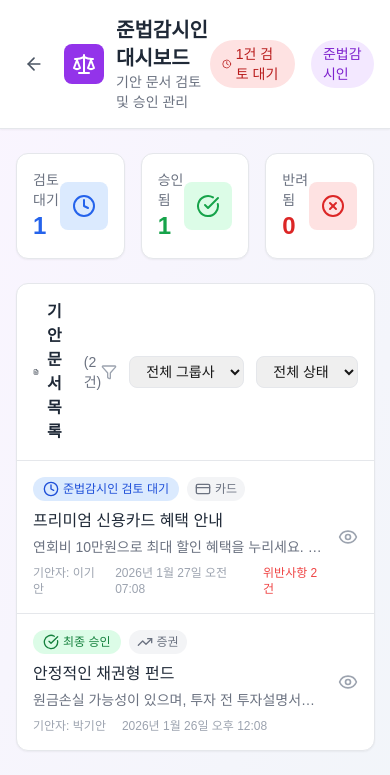
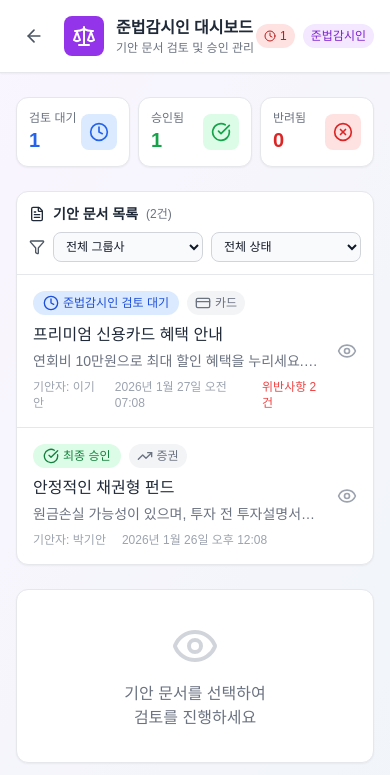
Before and after one commit to yangjae33/ad-compliance-auditor, a Next.js app: page /compliance-officer in a window 390 px wide. Shown: the top 775 px of the page. Built offline with nearby package versions, Linux system fonts and the light colour scheme.

Commit message:
모바일 UI 개선: 대시보드 필터 레이아웃 및 상태 카드 반응형 수정

```diff
--- a/src/app/compliance-officer/page.tsx
+++ b/src/app/compliance-officer/page.tsx
@@ -328,19 +328,20 @@ export default function ComplianceOfficerPage() {
               <div className="bg-purple-600 p-2 rounded-lg">
                 <Scale className="w-6 h-6 text-white" />
               </div>
-              <div>
-                <h1 className="text-xl font-bold text-gray-800">준법감시인 대시보드</h1>
-                <p className="text-sm text-gray-500">기안 문서 검토 및 승인 관리</p>
+              <div className="min-w-0">
+                <h1 className="text-base sm:text-lg md:text-xl font-bold text-gray-800 truncate">준법감시인 대시보드</h1>
+                <p className="text-xs sm:text-sm text-gray-500 truncate">기안 문서 검토 및 승인 관리</p>
               </div>
             </div>
-            <div className="flex items-center gap-4">
+            <div className="flex items-center gap-2 sm:gap-4 flex-shrink-0">
               {pendingCount > 0 && (
-                <div className="bg-red-100 text-red-700 text-sm font-medium px-3 py-1 rounded-full flex items-center gap-1">
-                  <Clock className="w-4 h-4" />
-                  {pendingCount}건 검토 대기
+                <div className="bg-red-100 text-red-700 text-xs sm:text-sm font-medium px-2 sm:px-3 py-1 rounded-full flex items-center gap-1 whitespace-nowrap">
+                  <Clock className="w-3 h-3 sm:w-4 sm:h-4" />
+                  <span className="hidden sm:inline">{pendingCount}건 검토 대기</span>
+                  <span className="sm:hidden">{pendingCount}</span>
                 </div>
               )}
-              <div className="bg-purple-100 text-purple-700 text-sm font-medium px-3 py-1 rounded-full">
+              <div className="bg-purple-100 text-purple-700 text-xs sm:text-sm font-medium px-2 sm:px-3 py-1 rounded-full whitespace-nowrap">
                 준법감시인
               </div>
             </div>
@@ -350,52 +351,52 @@ export default function ComplianceOfficerPage() {
 
       <div className="max-w-7xl mx-auto px-4 py-6">
         {/* Stats Cards */}
-        <div className="grid grid-cols-3 gap-4 mb-6">
+        <div className="grid grid-cols-3 gap-2 sm:gap-4 mb-6">
           <div
-            className="bg-white rounded-xl p-4 shadow-sm border cursor-pointer hover:shadow-md transition-shadow"
+            className="bg-white rounded-xl p-3 sm:p-4 shadow-sm border cursor-pointer hover:shadow-md transition-shadow"
             onClick={() => setFilterStatus("consumer_approved")}
           >
-            <div className="flex items-center justify-between">
-              <div>
-                <p className="text-sm text-gray-500">검토 대기</p>
-                <p className="text-2xl font-bold text-blue-600">
+            <div className="flex items-center justify-between gap-2">
+              <div className="min-w-0">
+                <p className="text-xs sm:text-sm text-gray-500 whitespace-nowrap">검토 대기</p>
+                <p className="text-xl sm:text-2xl font-bold text-blue-600">
                   {drafts.filter(d => d.status === "consumer_approved").length}
                 </p>
               </div>
-              <div className="bg-blue-100 p-3 rounded-lg">
-                <Clock className="w-6 h-6 text-blue-600" />
+              <div className="bg-blue-100 p-2 sm:p-3 rounded-lg flex-shrink-0">
+                <Clock className="w-5 h-5 sm:w-6 sm:h-6 text-blue-600" />
               </div>
             </div>
           </div>
           <div
-            className="bg-white rounded-xl p-4 shadow-sm border cursor-pointer hover:shadow-md transition-shadow"
+            className="bg-white rounded-xl p-3 sm:p-4 shadow-sm border cursor-pointer hover:shadow-md transition-shadow"
             onClick={() => setFilterStatus("approved")}
           >
-            <div className="flex items-center justify-between">
-              <div>
-                <p className="text-sm text-gray-500">승인됨</p>
-                <p className="text-2xl font-bold text-green-600">
+            <div className="flex items-center justify-between gap-2">
+              <div className="min-w-0">
+                <p className="text-xs sm:text-sm text-gray-500 whitespace-nowrap">승인됨</p>
+                <p className="text-xl sm:text-2xl font-bold text-green-600">
                   {drafts.filter(d => d.status === "approved").length}
                 </p>
               </div>
-              <div className="bg-green-100 p-3 rounded-lg">
-                <CheckCircle className="w-6 h-6 text-green-600" />
+              <div className="bg-green-100 p-2 sm:p-3 rounded-lg flex-shrink-0">
+                <CheckCircle className="w-5 h-5 sm:w-6 sm:h-6 text-green-600" />
               </div>
             </div>
           </div>
           <div
-            className="bg-white rounded-xl p-4 shadow-sm border cursor-pointer hover:shadow-md transition-shadow"
+            className="bg-white rounded-xl p-3 sm:p-4 shadow-sm border cursor-pointer hover:shadow-md transition-shadow"
             onClick={() => setFilterStatus("rejected")}
           >
-            <div className="flex items-center justify-between">
-              <div>
-                <p className="text-sm text-gray-500">반려됨</p>
-                <p className="text-2xl font-bold text-red-600">
+            <div className="flex items-center justify-between gap-2">
+              <div className="min-w-0">
+                <p className="text-xs sm:text-sm text-gray-500 whitespace-nowrap">반려됨</p>
+                <p className="text-xl sm:text-2xl font-bold text-red-600">
                   {drafts.filter(d => d.status === "rejected").length}
                 </p>
               </div>
-              <div className="bg-red-100 p-3 rounded-lg">
-                <XCircle className="w-6 h-6 text-red-600" />
+              <div className="bg-red-100 p-2 sm:p-3 rounded-lg flex-shrink-0">
+                <XCircle className="w-5 h-5 sm:w-6 sm:h-6 text-red-600" />
               </div>
             </div>
           </div>
@@ -405,20 +406,37 @@ export default function ComplianceOfficerPage() {
           {/* Draft List */}
           <div className="lg:col-span-2">
             <div className="bg-white rounded-xl shadow-sm border">
-              <div className="p-4 border-b flex items-center justify-between">
-                <h2 className="font-semibold text-gray-800 flex items-center gap-2">
-                  <FileText className="w-5 h-5" />
+              <div className="p-3 sm:p-4 border-b">
+                {/* 모바일: 두 줄 레이아웃 */}
+                <div className="sm:hidden space-y-2">
+                  {/* 타이틀 행 */}
+                  <div className="flex items-center justify-between">
+                    <h2 className="font-semibold text-gray-800 flex items-center gap-2 text-sm">
+                      <FileText className="w-4 h-4" />
                       기안 문서 목록
-                  <span className="text-sm font-normal text-gray-500">
+                      <span className="text-xs font-normal text-gray-500">
                         ({filteredDrafts.length}건)
                       </span>
                     </h2>
-                <div className="flex items-center gap-3">
-                  <Filter className="w-4 h-4 text-gray-400" />
+                    {(filterStatus !== "all" || filterSector !== "all") && (
+                      <button
+                        onClick={() => {
+                          setFilterStatus("all");
+                          setFilterSector("all");
+                        }}
+                        className="text-xs text-gray-500 hover:text-gray-700 underline"
+                      >
+                        초기화
+                      </button>
+                    )}
+                  </div>
+                  {/* 필터 행 */}
+                  <div className="flex items-center gap-2">
+                    <Filter className="w-4 h-4 text-gray-600 flex-shrink-0" />
                     <select
                       value={filterSector}
                       onChange={(e) => setFilterSector(e.target.value as Sector | "all")}
-                    className="text-sm border rounded-lg px-3 py-1.5 focus:ring-2 focus:ring-blue-500 focus:border-transparent"
+                      className="text-xs border border-gray-300 bg-gray-50 text-gray-900 font-medium rounded-lg px-2 py-1.5 focus:ring-2 focus:ring-purple-500 focus:border-transparent flex-1 min-w-0"
                     >
                       <option value="all">전체 그룹사</option>
                       <option value="은행">은행</option>
@@ -429,7 +447,42 @@ export default function ComplianceOfficerPage() {
                     <select
                       value={filterStatus}
                       onChange={(e) => setFilterStatus(e.target.value as DraftStatus | "all")}
-                    className="text-sm border rounded-lg px-3 py-1.5 focus:ring-2 focus:ring-blue-500 focus:border-transparent"
+                      className="text-xs border border-gray-300 bg-gray-50 text-gray-900 font-medium rounded-lg px-2 py-1.5 focus:ring-2 focus:ring-purple-500 focus:border-transparent flex-1 min-w-0"
+                    >
+                      <option value="all">전체 상태</option>
+                      <option value="consumer_approved">검토 대기</option>
+                      <option value="approved">승인됨</option>
+                      <option value="rejected">반려됨</option>
+                    </select>
+                  </div>
+                </div>
+
+                {/* 데스크탑: 한 줄 레이아웃 */}
+                <div className="hidden sm:flex sm:items-center sm:justify-between">
+                <h2 className="font-semibold text-gray-800 flex items-center gap-2">
+                  <FileText className="w-5 h-5" />
+                  기안 문서 목록
+                    <span className="text-sm font-normal text-gray-500">
+                      ({filteredDrafts.length}건)
+                    </span>
+                </h2>
+                  <div className="flex items-center gap-3">
+                    <Filter className="w-4 h-4 text-gray-600" />
+                    <select
+                      value={filterSector}
+                      onChange={(e) => setFilterSector(e.target.value as Sector | "all")}
+                      className="text-sm border border-gray-300 bg-gray-50 text-gray-900 font-medium rounded-lg px-3 py-1.5 focus:ring-2 focus:ring-purple-500 focus:border-transparent"
+                    >
+                      <option value="all">전체 그룹사</option>
+                      <option value="은행">은행</option>
+                      <option value="카드">카드</option>
+                      <option value="증권">증권</option>
+                      <option value="라이프">라이프</option>
+                    </select>
+                  <select
+                    value={filterStatus}
+                    onChange={(e) => setFilterStatus(e.target.value as DraftStatus | "all")}
+                      className="text-sm border border-gray-300 bg-gray-50 text-gray-900 font-medium rounded-lg px-3 py-1.5 focus:ring-2 focus:ring-purple-500 focus:border-transparent"
                   >
                       <option value="all">전체 상태</option>
                       <option value="consumer_approved">검토 대기</option>
@@ -447,6 +500,7 @@ export default function ComplianceOfficerPage() {
                         필터 초기화
                       </button>
                     )}
+                  </div>
                 </div>
               </div>
 
```
Also changed, not shown: src/app/consumer-protection/page.tsx (+65 -10 lines), src/app/drafter/page.tsx (+16 -15 lines), src/app/page.tsx (+32 -32 lines). Lines whose indentation alone changed are shown as unchanged.
